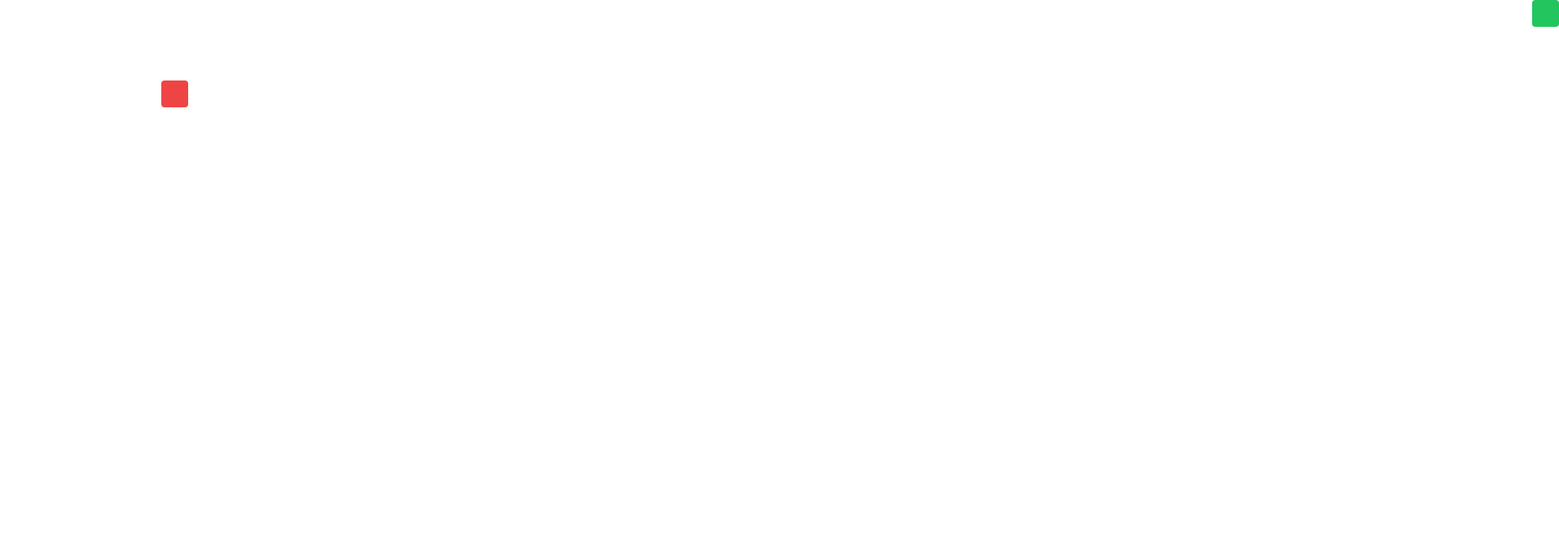
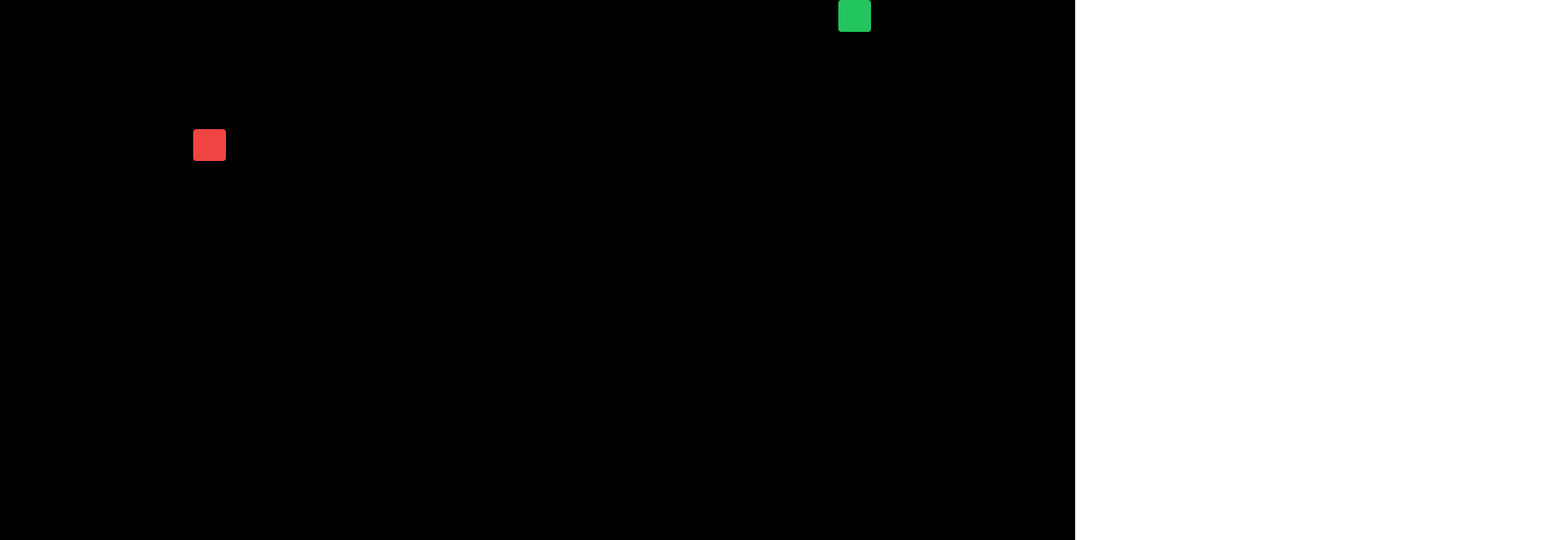
Before and after one commit to ChrisPoul/games-app, a Next.js app: page /snake in a window 1280 px wide. Shown: the top 644 px of the page at 84% size, 1856 px wide, since content can reach past the window. Built offline with nearby package versions, Linux system fonts and the light colour scheme.

Commit message:
Now the game is configured from a json file

```diff
--- /dev/null
+++ b/app/config.json
@@ -0,0 +1,5 @@
+{
+  "gameObjectSize": 3,
+  "gameObjectSizeUnit": "vw",
+  "milisecondsPerFrame": 300
+}
--- /dev/null
+++ b/app/config.ts
@@ -0,0 +1,8 @@
+interface Config {
+  gameObjectSize: number;
+  gameObjectSizeUnit: string;
+  snakeMovementSpead: string;
+  milisecondsPerFrame: number;
+}
+
+export const config: Config = require('./config.json')
--- a/app/snake/components/Food.tsx
+++ b/app/snake/components/Food.tsx
@@ -1,4 +1,5 @@
 import Food from "../models/food";
+import { config } from "@/app/config";
 
 export default function FoodComponent(food: Food) {
 
@@ -6,8 +7,12 @@ export default function FoodComponent(food: Food) {
     <div>
       {food.map((foodItem, index) => (
         <button
-          className="bg-red-500 p-4 rounded absolute"
-          style={{ top: foodItem.positionY * 2 + "em", left: foodItem.positionX * 2 + "em" }}
+          className="bg-red-500 rounded absolute"
+          style={{
+            left: foodItem.positionX * config.gameObjectSize + config.gameObjectSizeUnit,
+            top: foodItem.positionY * config.gameObjectSize + config.gameObjectSizeUnit,
+            padding: config.gameObjectSize / 2 + config.gameObjectSizeUnit
+          }}
           id={"food-" + index}
           key={index}
         ></button>
--- /dev/null
+++ b/app/snake/components/GameBoard.tsx
@@ -0,0 +1,14 @@
+import Food from "../models/food";
+import Snake from "../models/snake";
+import FoodComponent from "./Food";
+import SnakeComponent from "./Snake";
+
+export default function GameBoardComponent(snake: Snake, food: Food) {
+
+  return (
+    <div className="content-center w-full bg-black h-screen">
+      {FoodComponent(food)}
+      {SnakeComponent(snake)}
+    </div>
+  )
+}
--- a/app/snake/components/Snake.tsx
+++ b/app/snake/components/Snake.tsx
@@ -1,14 +1,16 @@
 import Snake from "../models/snake";
+import { config } from "@/app/config";
 
 export default function SnakeComponent(snake: Snake) {
   return (
     <div>
       {snake.map((snakeBodyPart, index) => (
         <button
-          className="bg-green-500 p-4 rounded absolute"
+          className="bg-green-500 rounded absolute"
           style={{
-            left: snakeBodyPart.positionX * 2 + "em",
-            top: snakeBodyPart.positionY * 2 + "em"
+            left: snakeBodyPart.positionX * config.gameObjectSize + config.gameObjectSizeUnit,
+            top: snakeBodyPart.positionY * config.gameObjectSize + config.gameObjectSizeUnit,
+            padding: config.gameObjectSize / 2 + config.gameObjectSizeUnit
           }}
           key={index}
         ></button>
--- a/app/snake/page.tsx
+++ b/app/snake/page.tsx
@@ -7,12 +7,12 @@ import Snake from "./models/snake";
 import Food from "./models/food";
 import GameBoard from "./models/gameBoard";
 import { GameObject } from "./models";
-import SnakeComponent from "./components/Snake";
-import FoodComponent from "./components/Food";
+import GameBoardComponent from "./components/GameBoard";
+import { config } from "../config";
 
-export default function GameBoardComponent() {
+export default function Page() {
   let [food, setFood] = useState(new Food(
-    new GameObject(6, 3)
+    new GameObject(6, 4)
   ))
   const [snake, setSnake] = useState(new Snake(
     new GameObject(0, 0)
@@ -34,7 +34,7 @@ export default function GameBoardComponent() {
       snake.head.direction = newDirection
       snake.head.move()
       setSnake(snake => new Snake(...snake))
-    }, 140)
+    }, config.milisecondsPerFrame)
     document.addEventListener('keydown', handleKeyDown);
 
     return function cleanup() {
@@ -43,11 +43,9 @@ export default function GameBoardComponent() {
     }
   }, [snake])
 
-
   return (
     <div>
-      {FoodComponent(food)}
-      {SnakeComponent(snake)}
-    </div >
+      {GameBoardComponent(snake, food)}
+    </div>
   )
 }
```
